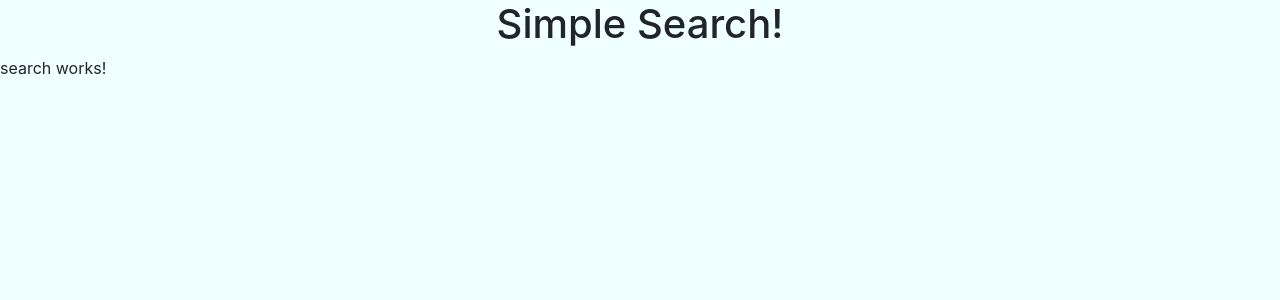
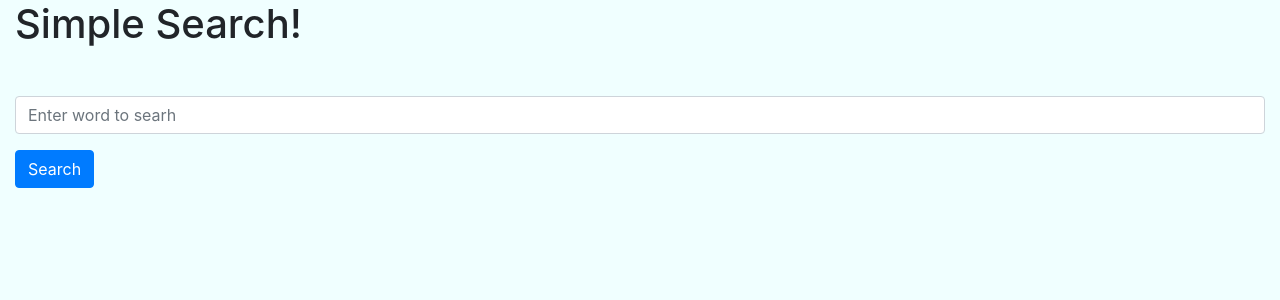
Before and after one commit to beeplove/simple-search, an Angular app in the folder web-ui/: page / in a window 1280 px wide. Shown: the top 300 px of the page. Built offline with nearby package versions, Linux system fonts and the light colour scheme.

Commit message:
Added barebone search form in the search component

```diff
--- a/web-ui/src/app/app.component.html
+++ b/web-ui/src/app/app.component.html
@@ -1,7 +1,5 @@
-<div style="text-align:center">
-  <h1>
+<h1>
     {{ title }}
-  </h1>
-</div>
+</h1>
 
 <app-search></app-search>
--- a/web-ui/src/app/search/search.component.html
+++ b/web-ui/src/app/search/search.component.html
@@ -1,3 +1,10 @@
-<p>
-  search works!
-</p>
+<div class="input-group mb-3">
+  <input
+    type="text"
+    class="form-control"
+    placeholder="Enter word to searh">
+</div>
+
+<button
+  type="submit"
+  class="btn btn-primary">Search</button>
--- a/web-ui/src/index.html
+++ b/web-ui/src/index.html
@@ -16,7 +16,7 @@
   <link rel="icon" type="image/x-icon" href="favicon.ico">
 </head>
 
-<body>
+<body class="container-fluid">
   <app-root></app-root>
 
   <script src="https://code.jquery.com/jquery-3.2.1.slim.min.js"
--- a/web-ui/src/styles.css
+++ b/web-ui/src/styles.css
@@ -1,3 +1,7 @@
 body {
   background-color: azure;
 }
+
+h1 {
+  margin-bottom: 3rem;
+}
```
